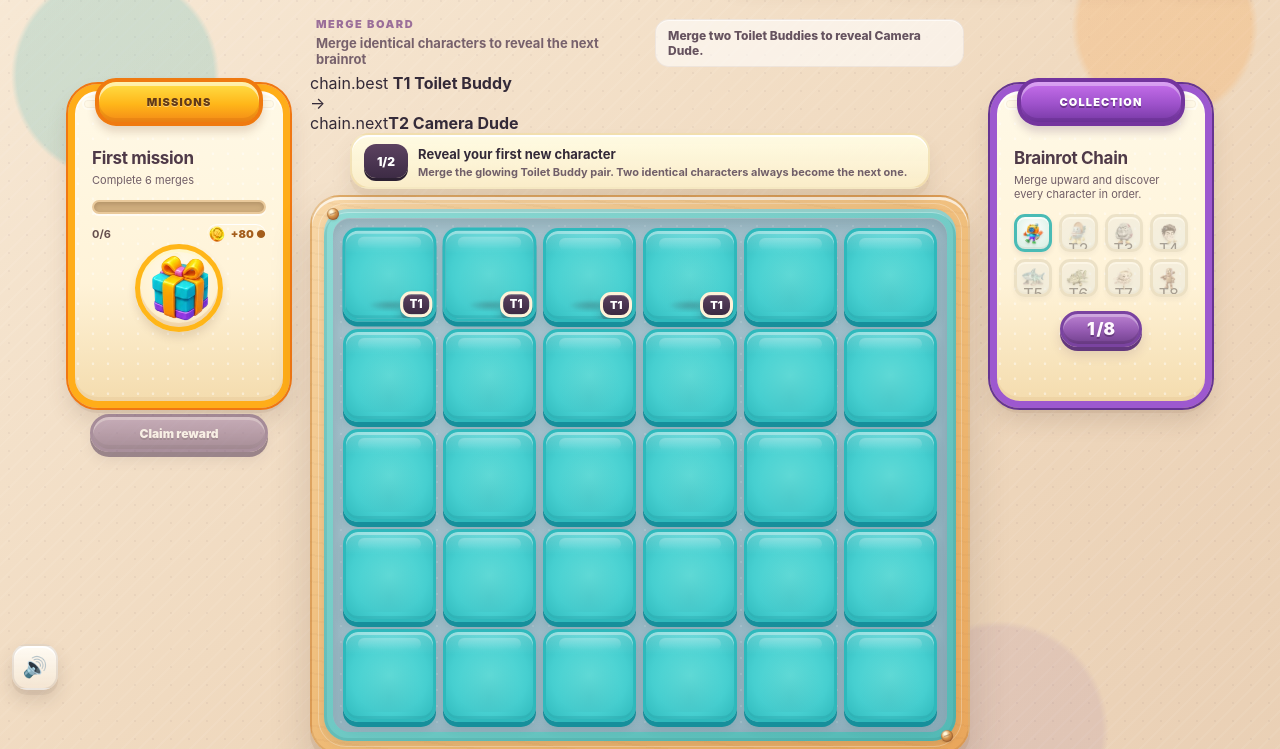
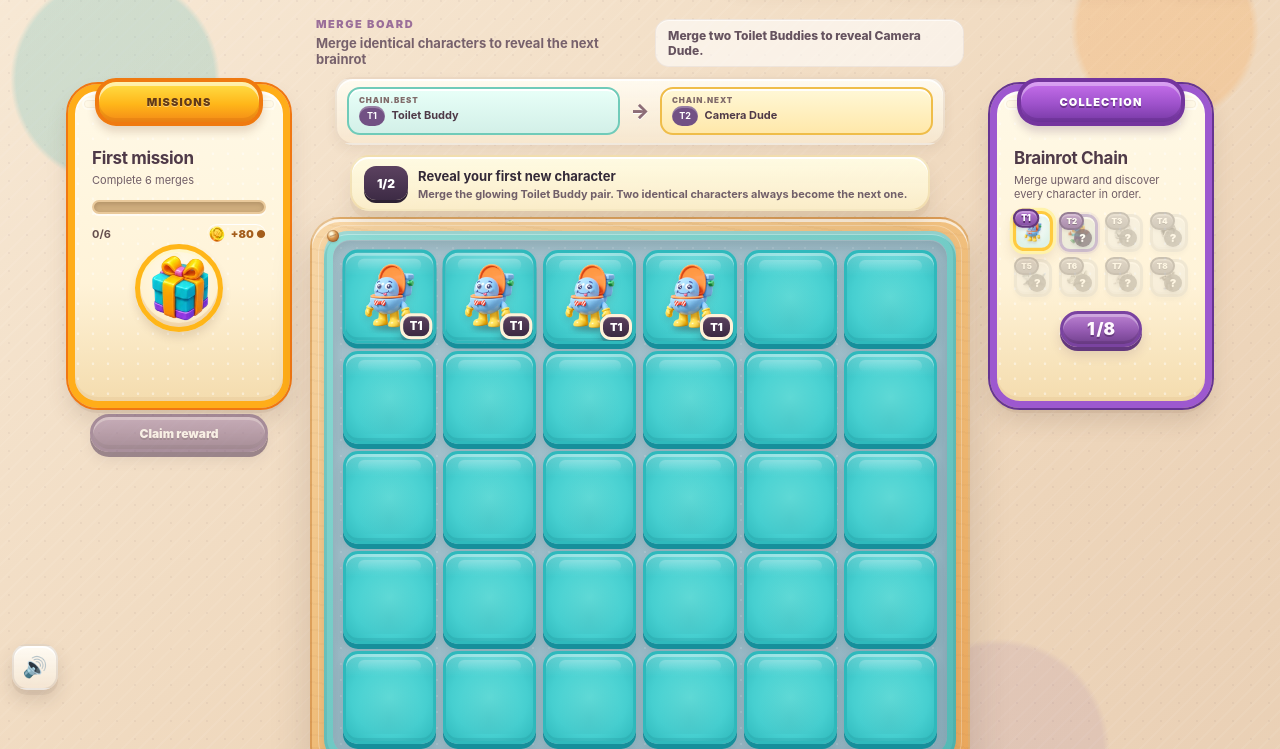
Before and after one commit to ivangemini/Brainmerge, a website with bundled scripts: page index.html in a window 1280 px wide. Shown: the part 98-847 px from the top of the page. Built offline with nearby package versions, Linux system fonts and the light colour scheme.

Commit message:
style: load sequential chain polish layer

```diff
--- a/index.html
+++ b/index.html
@@ -12,6 +12,7 @@
     <link rel="stylesheet" href="./public/character-fit.css" />
     <link rel="stylesheet" href="./public/code-ui.css" />
     <link rel="stylesheet" href="./public/sprite-art.css" />
+    <link rel="stylesheet" href="./public/chain-polish.css" />
   </head>
   <body>
     <div id="app"></div>
```
